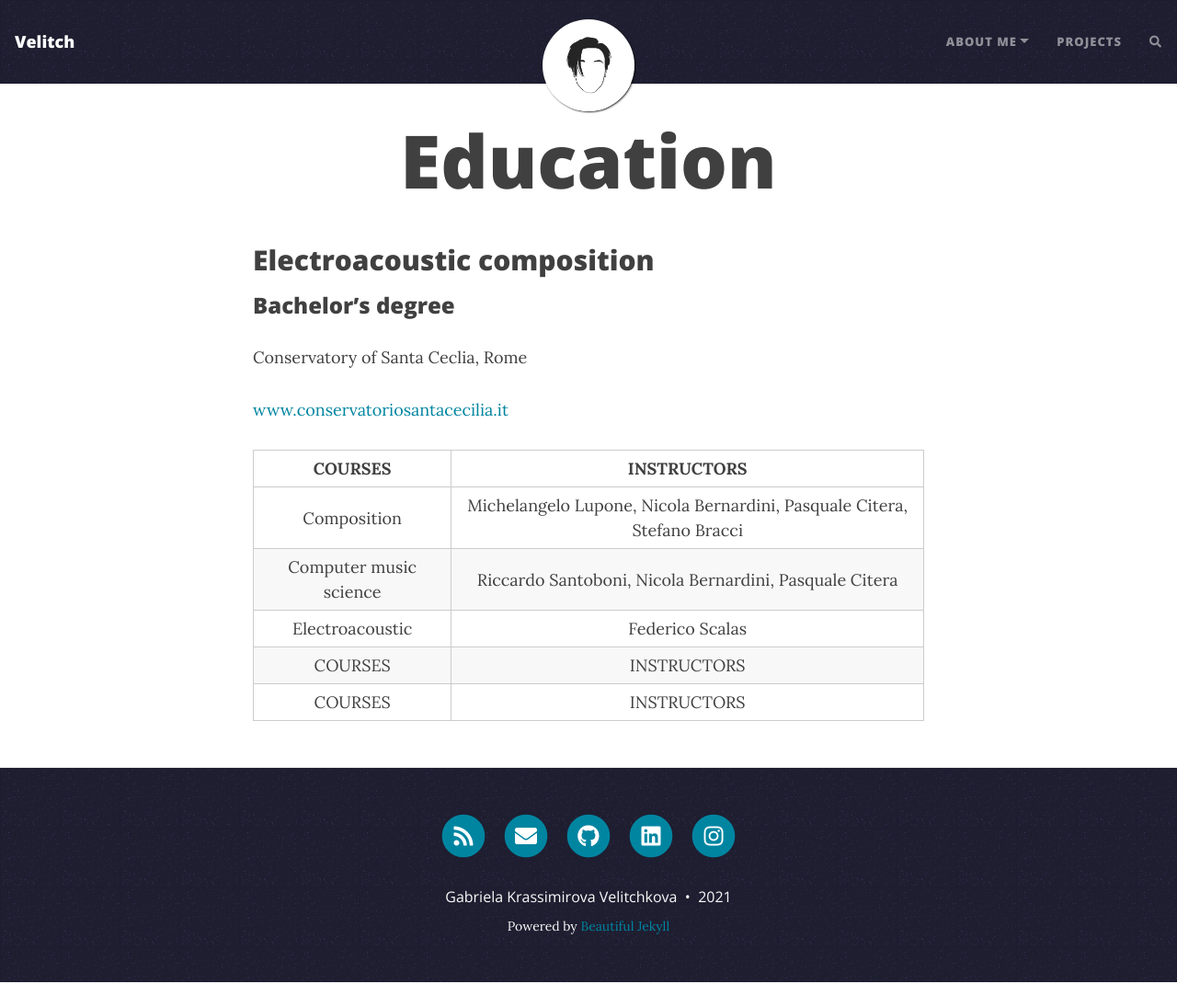
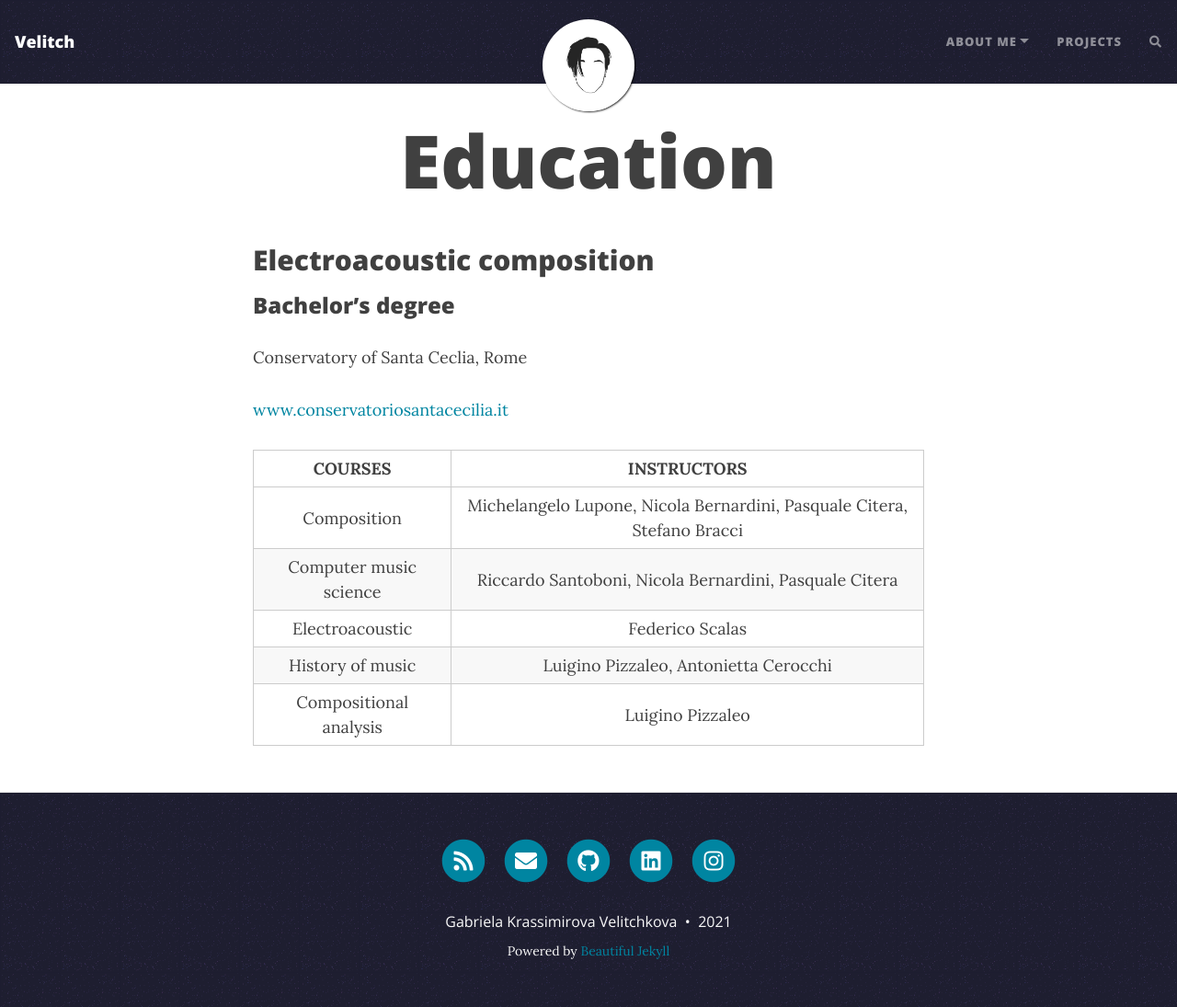
Before and after one commit to Velitch/velitch, a Jekyll site: the page built from pages/Education.md, in a window 1280 px wide and 1095 px high. Shown: the whole window at 92% size. Built offline with Jekyll 4.4.1, drawn with Linux system fonts in a browser that asks for light colours; nearby versions of some CDN libraries; comment, search, counter and statistics services are not loaded.

Commit message:
Update Education.md

```diff
--- a/pages/Education.md
+++ b/pages/Education.md
@@ -17,5 +17,5 @@ Conservatory of Santa Ceclia, Rome
 |Composition|Michelangelo Lupone, Nicola Bernardini, Pasquale Citera, Stefano Bracci|
 |Computer music science|Riccardo Santoboni, Nicola Bernardini, Pasquale Citera|
 |Electroacoustic|Federico Scalas|
-|COURSES|INSTRUCTORS|
-|COURSES|INSTRUCTORS|
+|History of music|Luigino Pizzaleo, Antonietta Cerocchi|
+|Compositional analysis|Luigino Pizzaleo|
```
